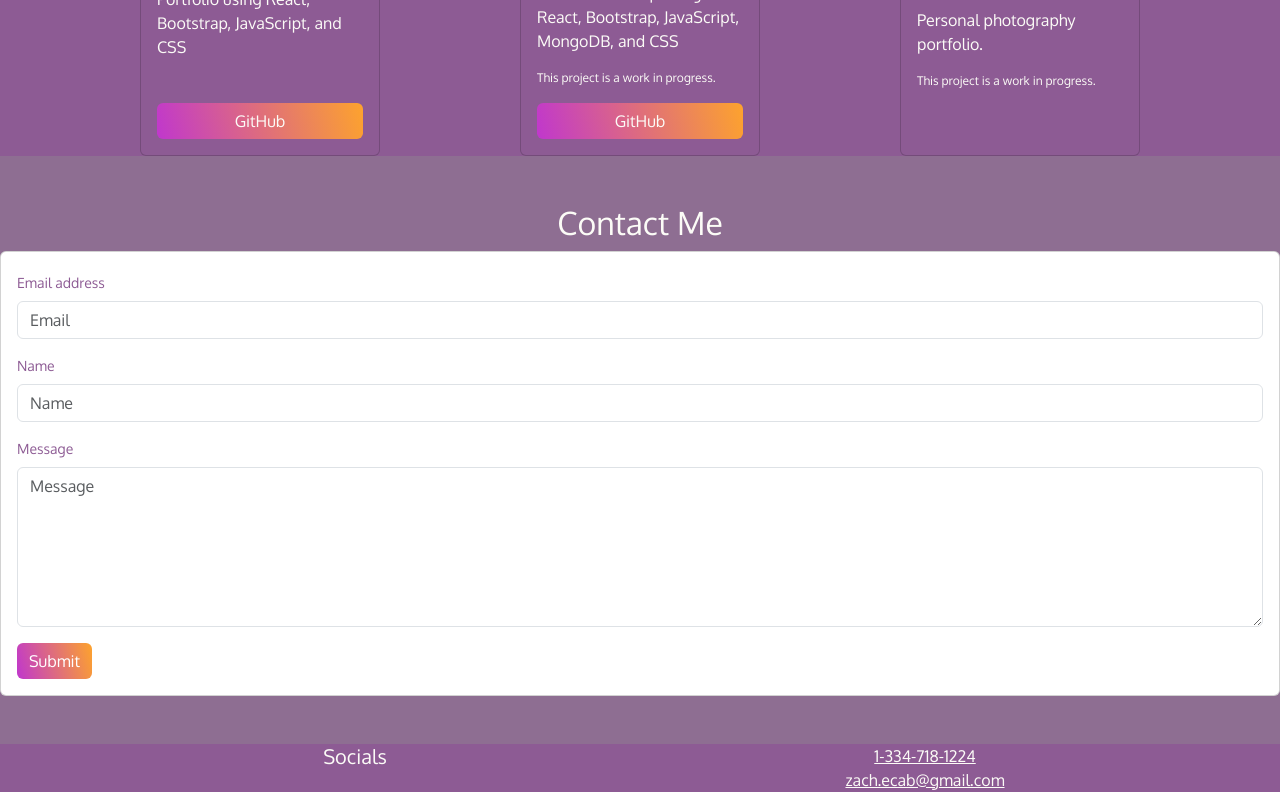
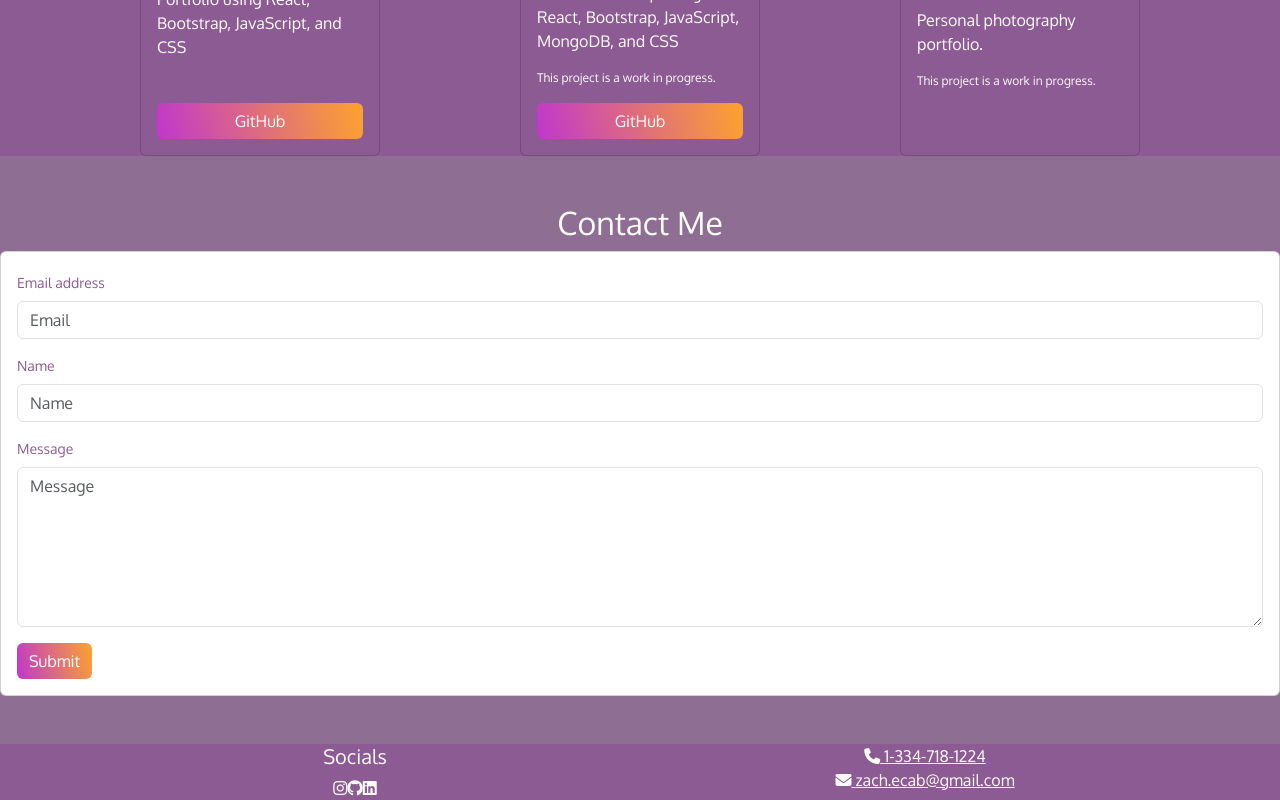
Before and after one commit to zdotg/zg-portfolio, a React (Create React App) app: page / in a window 1280 px wide. Shown: the part 3931-4731 px from the top of the page. Built offline with nearby package versions, Linux system fonts and the light colour scheme.

Commit message:
Added fontawesome to footer

```diff
--- a/src/components/Footer.js
+++ b/src/components/Footer.js
@@ -1,4 +1,5 @@
 import React from "react";
+import "@fortawesome/fontawesome-free/css/all.css";
 import "../styles/footer.css";
 
 const Footer = () => {
--- a/src/styles/footer.css
+++ b/src/styles/footer.css
@@ -4,3 +4,5 @@
     background-color: #8d5b94;
     padding: 0;
 }
+
+@import "~@fortawesome/fontawesome-free/css/all.css";
```
